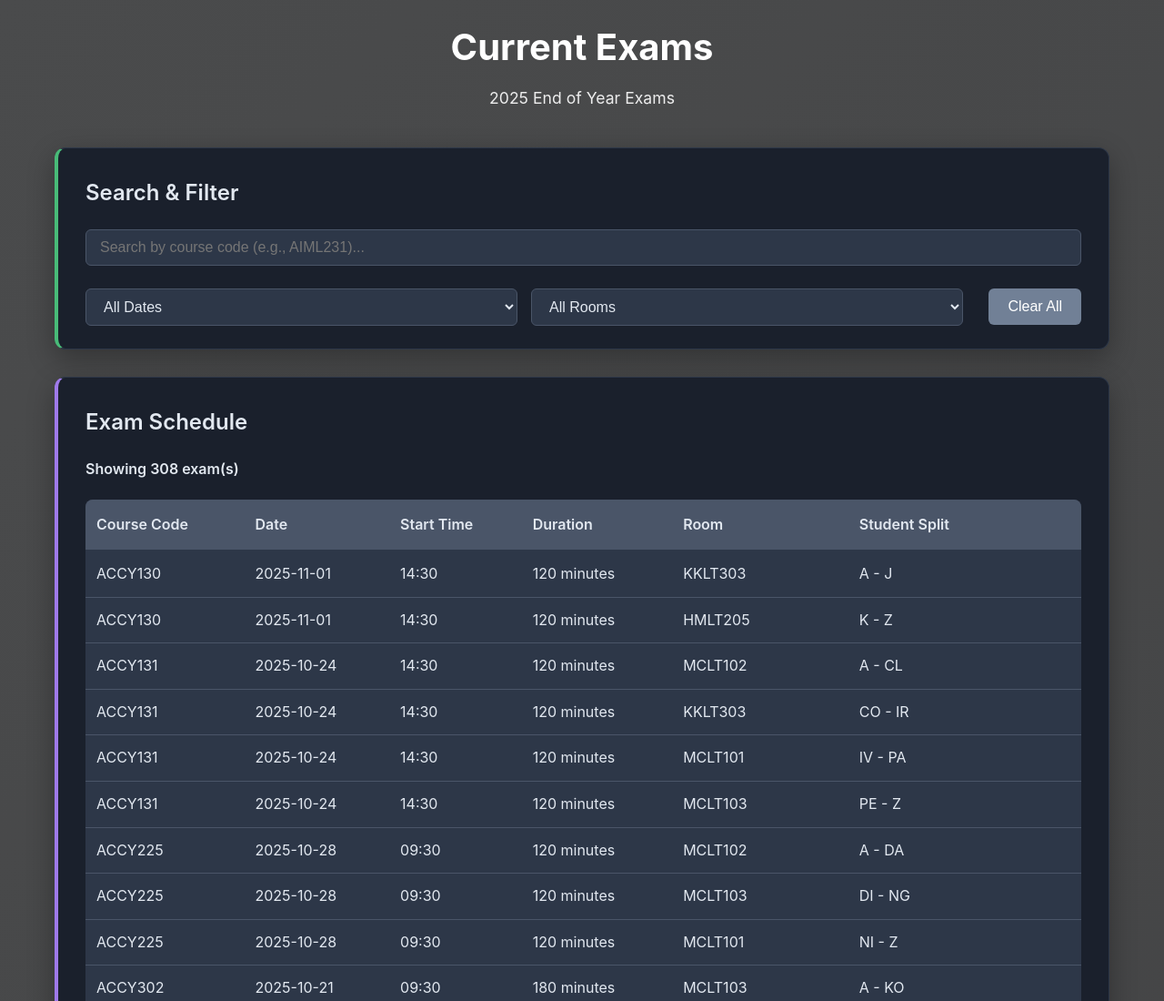
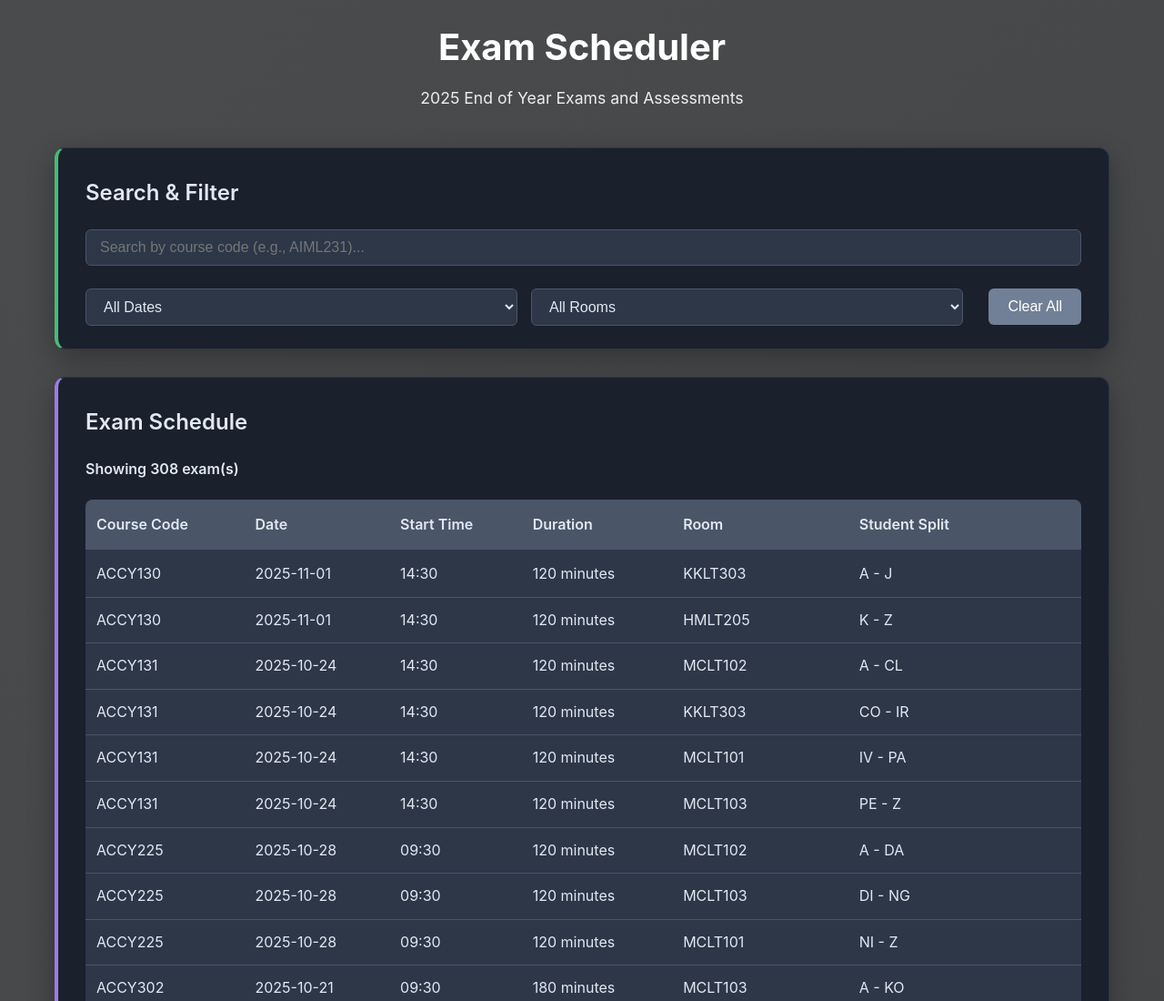
Before and after one commit to amaklakovv/ExamScheduler, a plain HTML site: page index.html in a window 1280 px wide. Shown: the top 1100 px of the page at 91% size. Drawn offline with Linux system fonts and the light colour scheme.

Commit message:
changed header text

```diff
--- a/index.html
+++ b/index.html
@@ -9,8 +9,8 @@
 <body>
     <div class="container">
         <header>
-            <h1>Current Exams</h1>
-            <p>2025 End of Year Exams</p>
+            <h1>Exam Scheduler</h1>
+            <p>2025 End of Year Exams and Assessments</p>
         </header>
 
         <section class="search-section">
```
